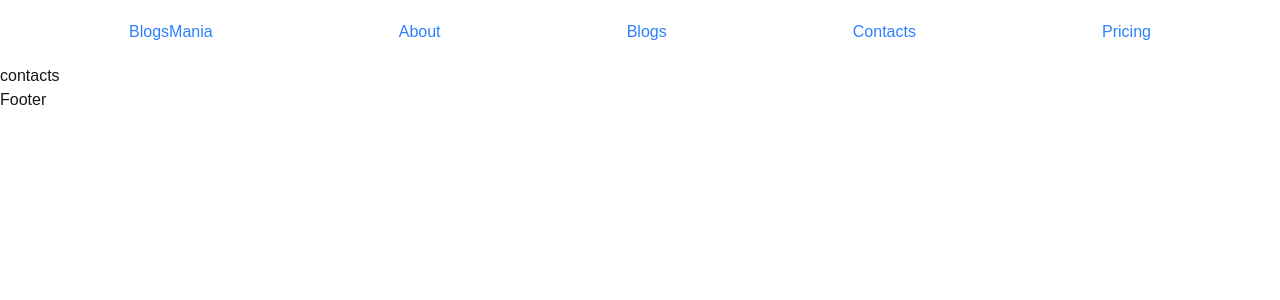
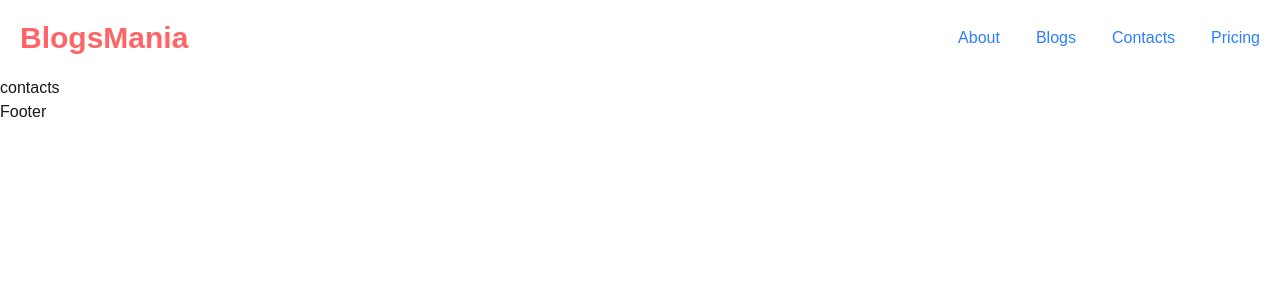
Before and after one commit to vikram-singh9/Fullstack_Blog_NextJS, a Next.js app in the folder blog/: page /contacts in a window 1280 px wide. Shown: the top 300 px of the page. Built offline with nearby package versions, Linux system fonts and the light colour scheme.

Commit message:
Update navbar.tsx

```diff
--- a/blog/app/components/navbar.tsx
+++ b/blog/app/components/navbar.tsx
@@ -4,15 +4,20 @@ import Link from 'next/link'
 
 const Navbar = () => {
   return (
-    <div className='flex w-full items-center justify-around px-9 py-5 text-blue-500 '>
+    <div className='flex w-full items-center justify-between text-blue-500 px-5 py-5'>
       <div>
-        <h1>BlogsMania</h1>
+        <h1 className='font-bold text-3xl text-red-400'>BlogsMania</h1>
+
       </div>
 
-        <Link href={"/about"}><h1>About</h1></Link>
+      <div className='flex space-x-9 '>
+      <Link href={"/about"}><h1>About</h1></Link>
         <Link href={"/blogs"}><h1>Blogs</h1></Link>
         <Link href={"/contacts"}><h1>Contacts</h1></Link>
         <Link href={"/pricing"}><h1>Pricing</h1></Link>
+      </div>
+
+
     </div>
   )
 }
```
